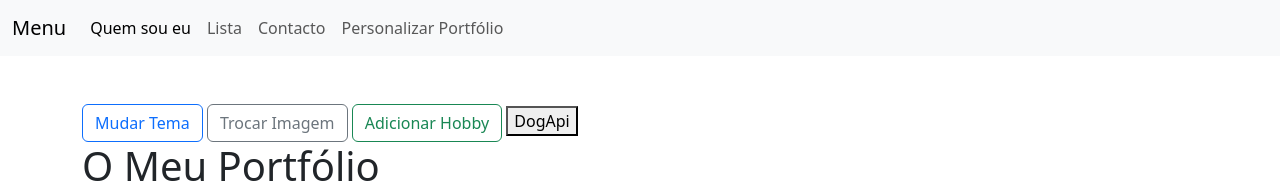
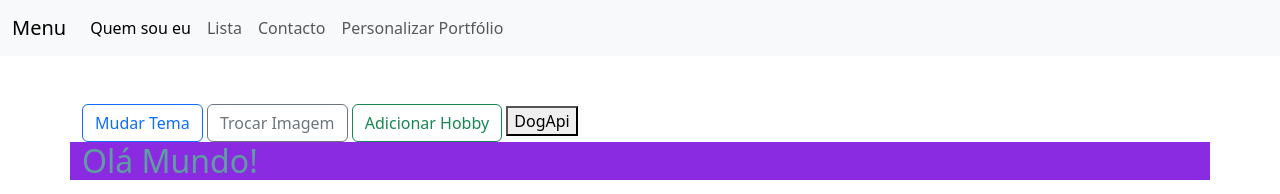
Before and after one commit to Carole-Guerreiro/TRABALHOFINAL, a plain HTML site: page index.html in a window 1280 px wide. Shown: the top 194 px of the page. Drawn offline with nearby package versions, Linux system fonts and the light colour scheme; grey boxes are pictures that could not be loaded.

Commit message:
added h2 Olá Mundo

```diff
--- a/index.html
+++ b/index.html
@@ -64,6 +64,7 @@
 
 
     <div class="row">
+      <h2>Olá Mundo!</h2>
       <h1>O Meu Portfólio</h1>
     </div>
 
```
